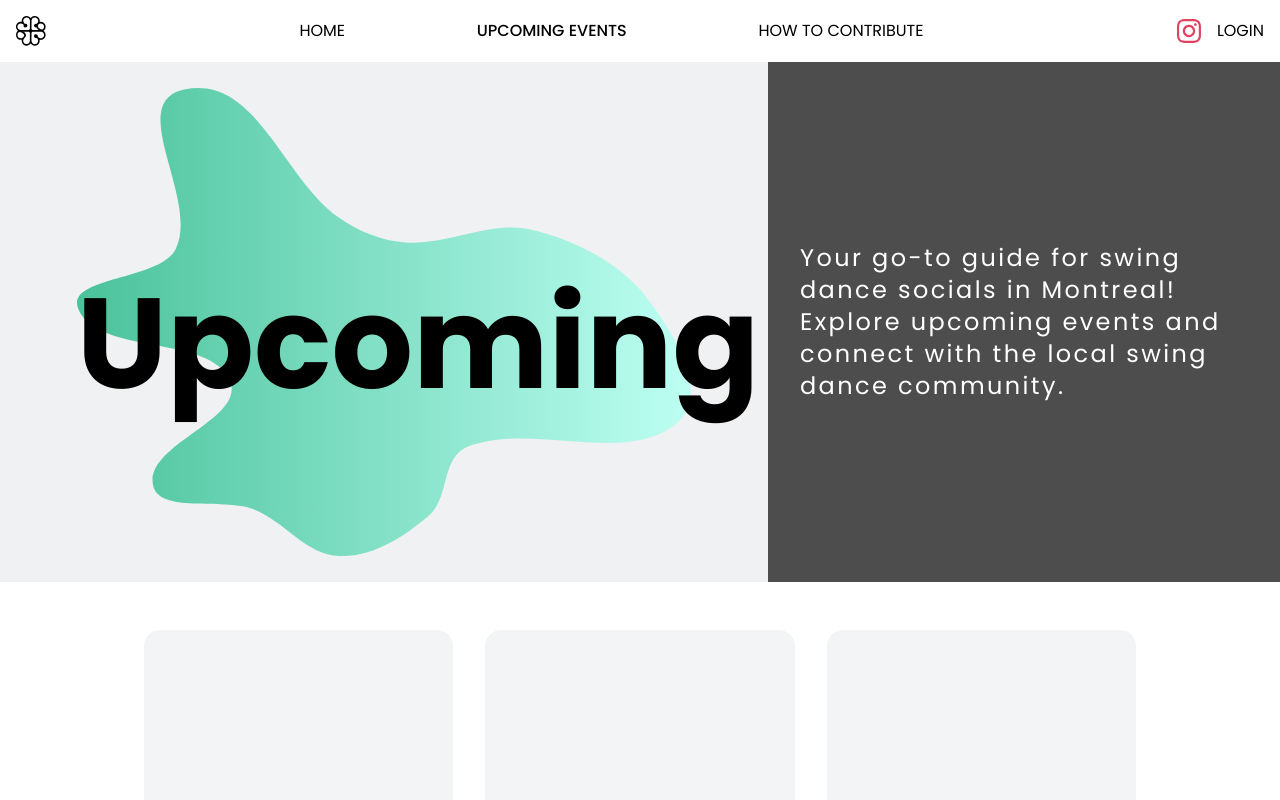
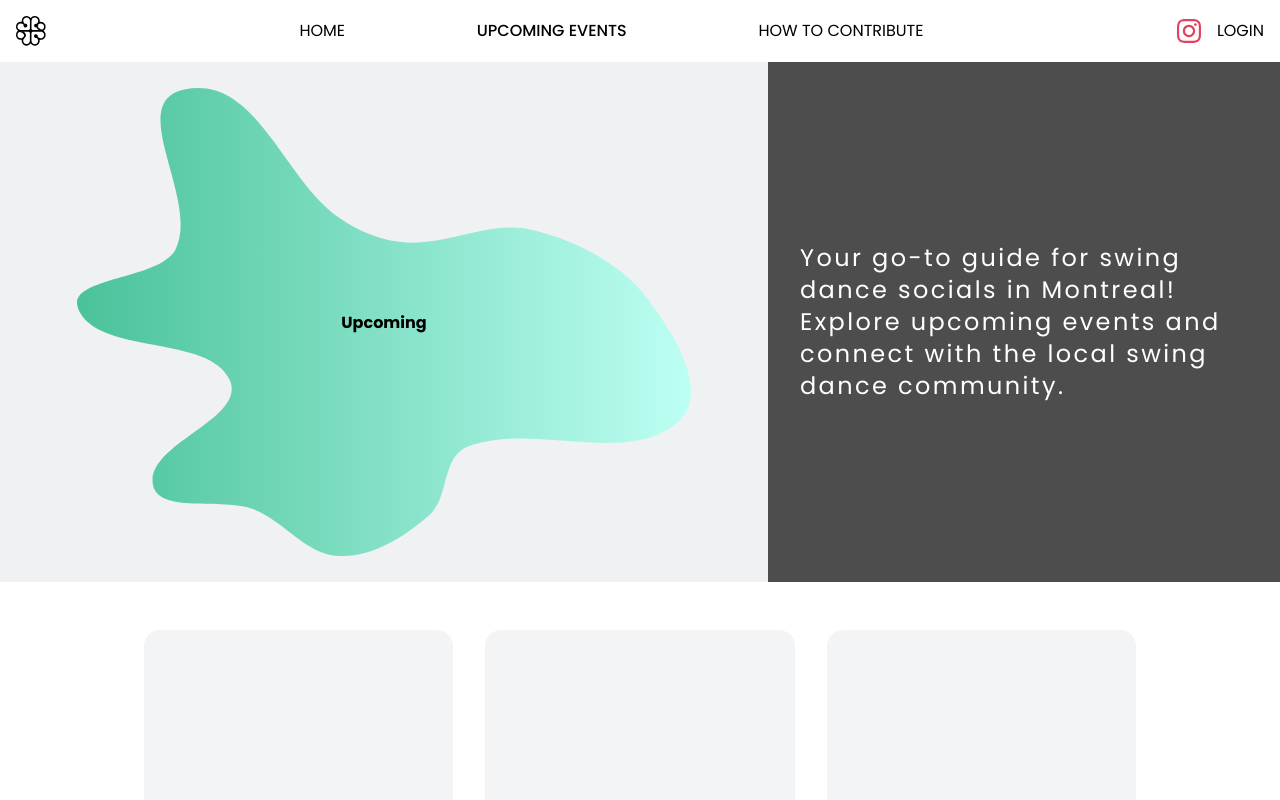
Before and after one commit to justinkwanchan/swing-schedule, a Next.js app in the folder front-end/: page /events in a window 1280 px wide. Shown: the top 800 px of the page. Built offline with nearby package versions, Linux system fonts and the light colour scheme.

Commit message:
Add dynamic font size changes to PageTitleSection

```diff
--- a/front-end/src/app/components/page-title-section/index.tsx
+++ b/front-end/src/app/components/page-title-section/index.tsx
@@ -1,5 +1,6 @@
 import Image from 'next/image';
 import splotch from 'public/splotch.svg';
+import getSplotchTitleFontSizes from '@/lib/getSplotchTitleFontSizes';
 
 type Props = {
   title: string;
@@ -8,6 +9,8 @@ type Props = {
 };
 
 export default function PageTitleSection({ title, description, image }: Props) {
+  const fontSizes = getSplotchTitleFontSizes(title);
+
   return (
     <section className="flex flex-col-reverse md:flex-row w-full mb-12">
       <div className="flex relative bg-light-grey h-[70vw] max-h-[40svh] md:h-auto md:max-h-[65svh] md:flex-[0_0_60%] 2xl:flex-[0_0_50%]">
@@ -16,17 +19,19 @@ export default function PageTitleSection({ title, description, image }: Props) {
           alt={'Splotchy Frame'}
           className="absolute -top-5 left-[5%] w-11/12 h-[115%] z-10 md:static md:m-auto md:w-4/5 md:h-[90%]"
         />
-        <h1 className="absolute top-1/2 left-1/2 -translate-x-1/2 -translate-y-[33%] w-4/5 text-7xl text-center font-bold z-20 sm:text-8xl md:text-7xl lg:text-8xl xl:text-9xl">
+        <h1
+          className={`absolute top-1/2 left-1/2 -translate-x-1/2 -translate-y-[45%] w-11/12 text-center font-bold z-20 ${fontSizes}`}
+        >
           {title}
         </h1>
       </div>
 
       {description && (
-      <div className="flex bg-dark-grey md:grow md:h-auto">
-        <h2 className="text-white tracking-widest max-w-md m-auto py-6 px-8 md:py-12 lg:text-xl lg:max-w-md xl:text-2xl xl:max-w-lg">
-          {description}
-        </h2>
-      </div>
+        <div className="flex bg-dark-grey md:grow md:h-auto">
+          <h2 className="text-white tracking-widest max-w-md m-auto py-6 px-8 md:py-12 lg:text-xl lg:max-w-md xl:text-2xl xl:max-w-lg">
+            {description}
+          </h2>
+        </div>
       )}
 
       {image && <div className="flex bg-dark-grey md:grow md:h-auto"></div>}
--- /dev/null
+++ b/front-end/src/lib/getSplotchTitleFontSizes.ts
@@ -0,0 +1,16 @@
+export default function getSplotchTitleFontSizes(title: string) {
+  const fontSize = {
+    short: 'text-7xl sm:text-8xl lg:text-9xl',
+    medium: 'text-6xl sm:text-7xl lg:text-8xl',
+    long: 'leading-none text-[54px] sm:text-[66px] md:text-6xl lg:text-7xl xl:text-8xl',
+    xLong: 'text-5xl sm:text-6xl md:text-5xl lg:text-6xl xl:text-7xl',
+  };
+
+  return title.length > 30
+    ? fontSize['xLong']
+    : title.length > 20
+    ? fontSize['long']
+    : title.length > 10
+    ? fontSize['medium']
+    : fontSize['short'];
+}
```
